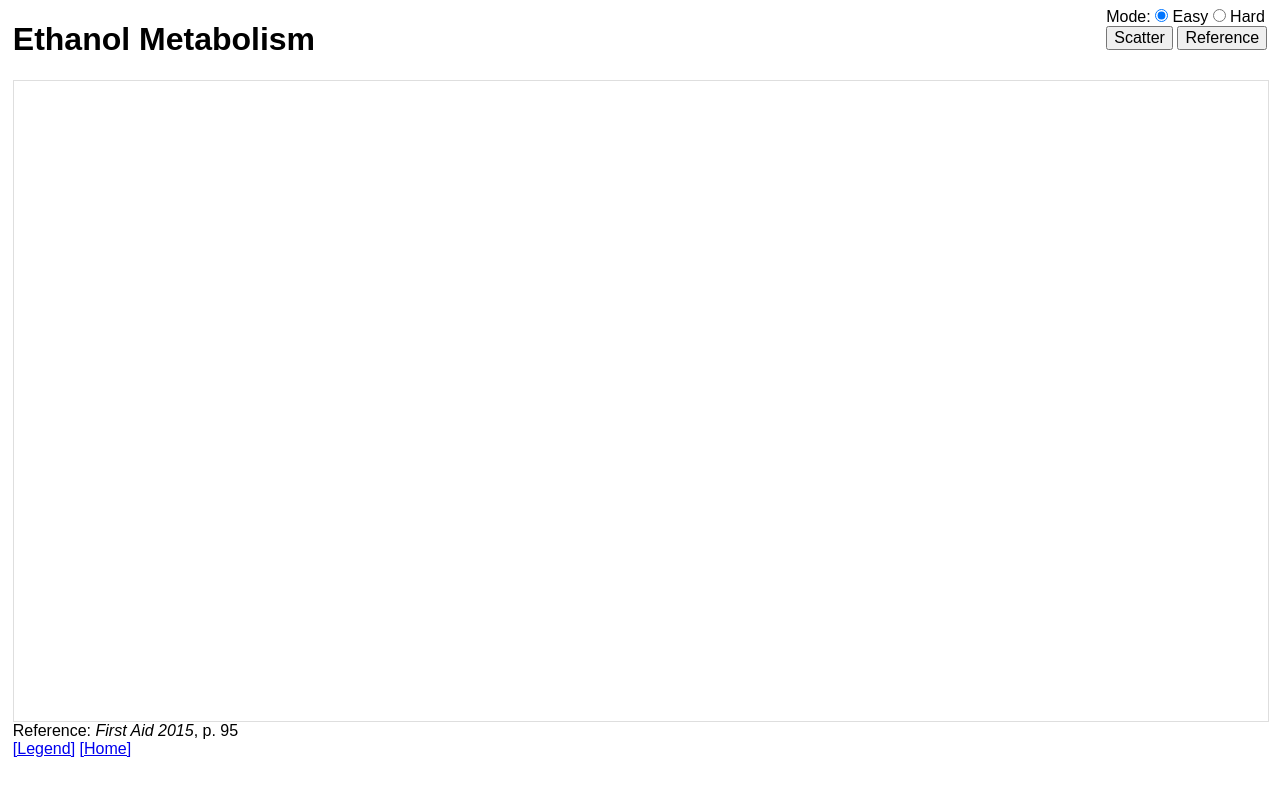
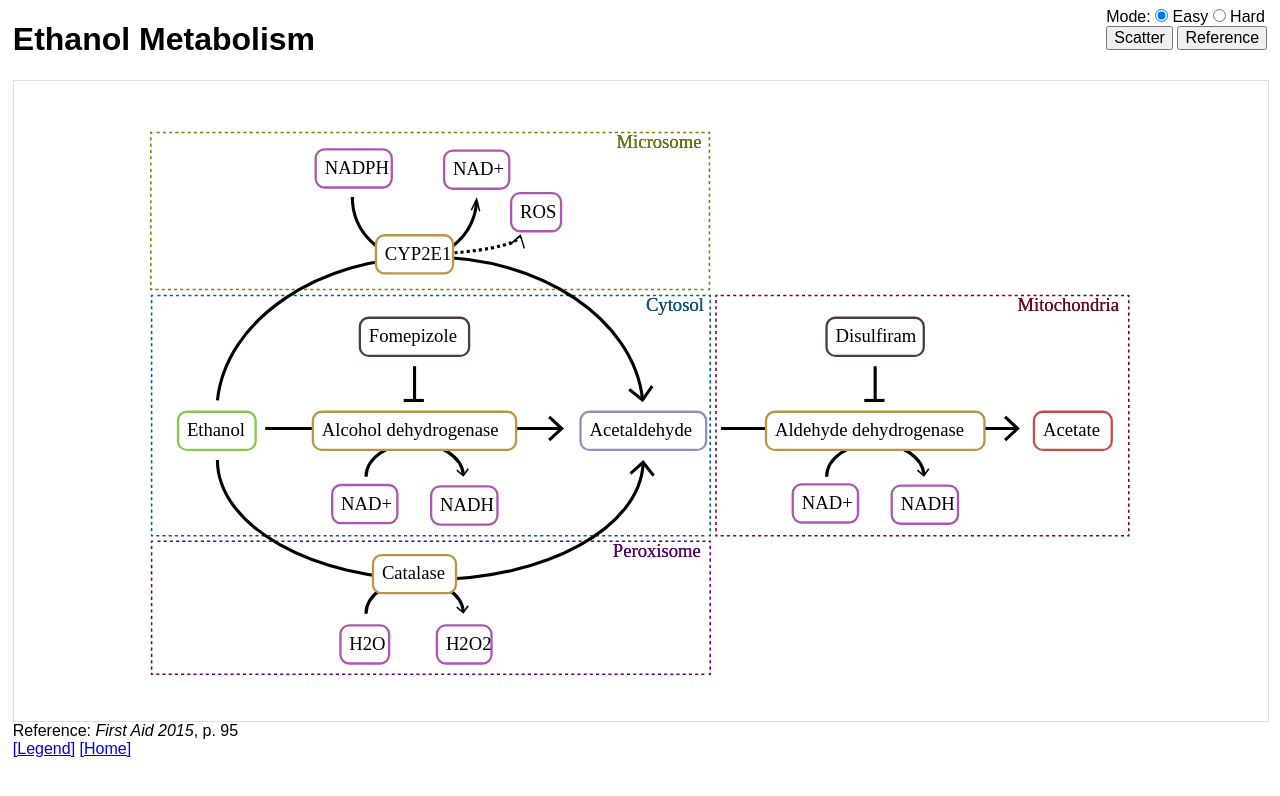
Before and after one commit to arnavm/step1_biochem, a plain HTML site: page etoh.html in a window 1280 px wide. Drawn offline with Linux system fonts and the light colour scheme; no server answers.

Commit message:
Updated URL

```diff
--- a/etoh.html
+++ b/etoh.html
@@ -38,7 +38,7 @@ Released under the MIT license: http://jsbin.mit-license.org
   </div>
 
 <script id="jsbin-javascript">
-  var url = 'http://arnavm.github.io/USMLE-Step-1/svg/etoh.min.svg';
+  var url = 'svg/etoh.min.svg';
 </script>
 <script src="js/draganddrop.js"></script>
 <figcaption>Reference: <i>First Aid 2015</i>, p. 95</figcaption>
```
